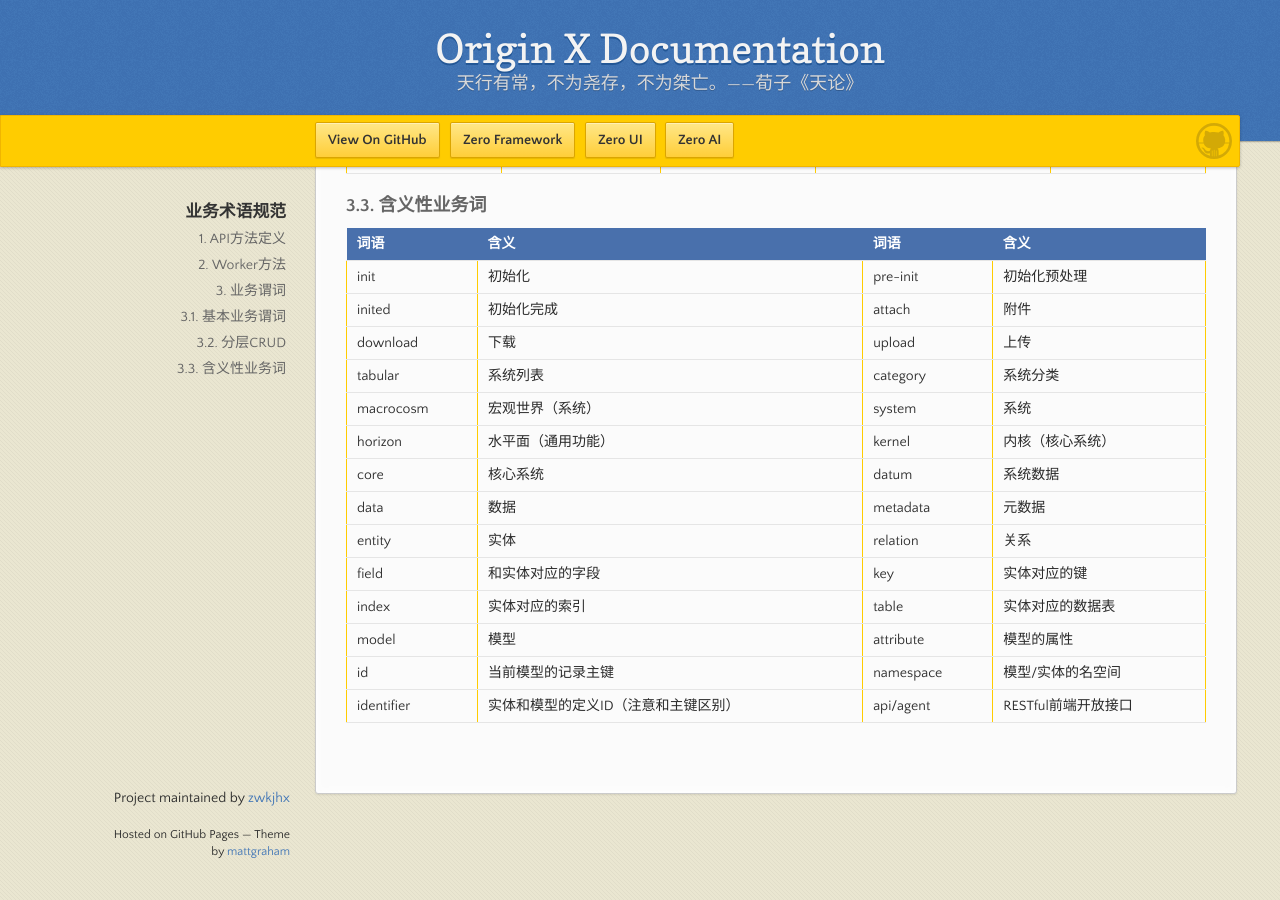
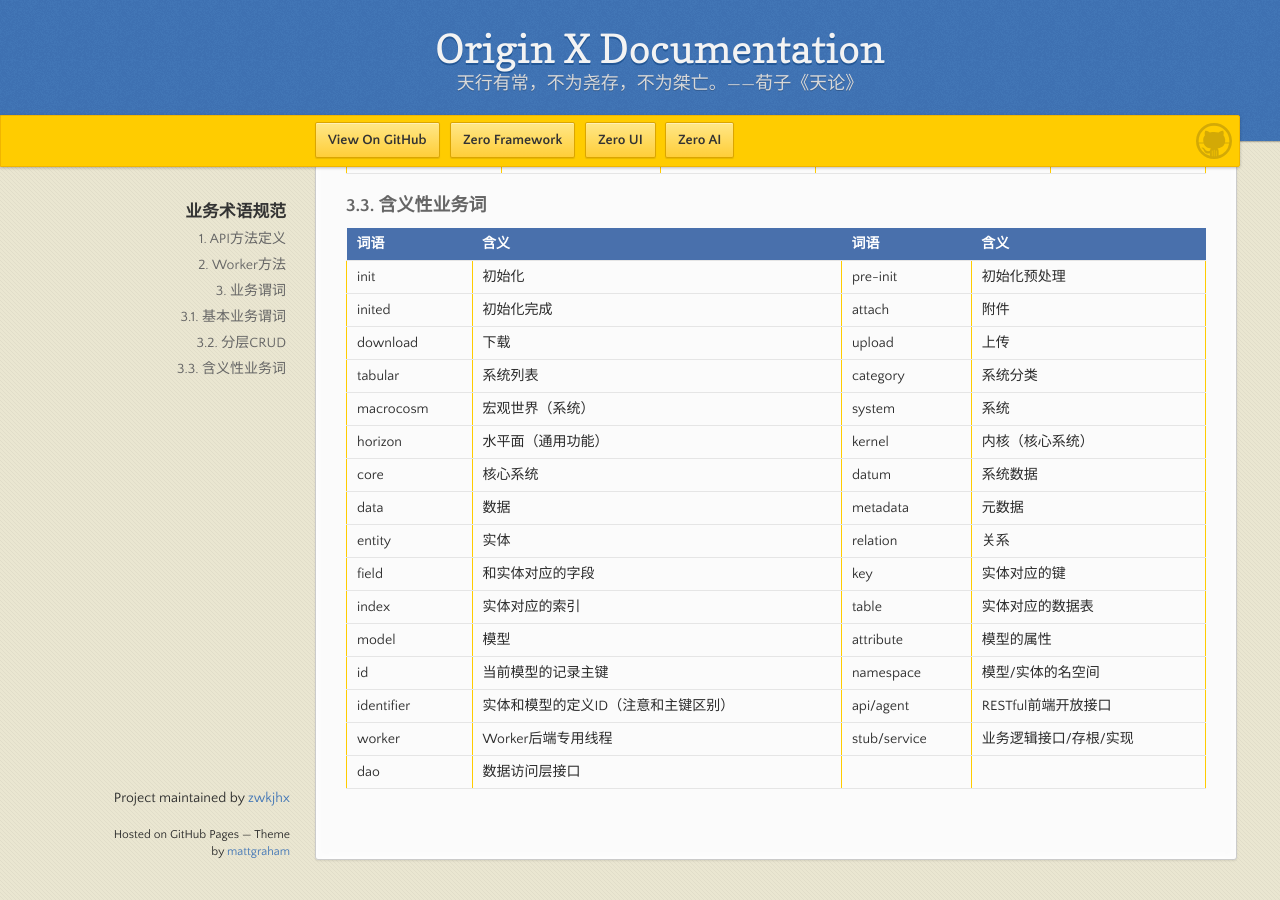
Before and after one commit to zwkjhx/ox-doc, a Jekyll site: the page built from specification/1-zerogui-fan/spc-003-ye-wu-zhu-yu-gui-fan.md, in a window 1280 px wide and 900 px high, scrolled down 1798 px. Built offline with Jekyll 4.4.1, drawn with Linux system fonts in a browser that asks for light colours; our own code applies the rules of GitHub Pages for plain Markdown files.

Commit message:
Updates specification/1-zerogui-fan/spc-003-ye-wu-zhu-yu-gui-fan.md
Auto commit by GitBook Editor

```diff
--- a/specification/1-zerogui-fan/spc-003-ye-wu-zhu-yu-gui-fan.md
+++ b/specification/1-zerogui-fan/spc-003-ye-wu-zhu-yu-gui-fan.md
@@ -85,3 +85,5 @@
 | model | 模型 | attribute | 模型的属性 |
 | id | 当前模型的记录主键 | namespace | 模型/实体的名空间 |
 | identifier | 实体和模型的定义ID（注意和主键区别） | api/agent | RESTful前端开放接口 |
+| worker | Worker后端专用线程 | stub/service | 业务逻辑接口/存根/实现 |
+| dao | 数据访问层接口 |  |  |
```
